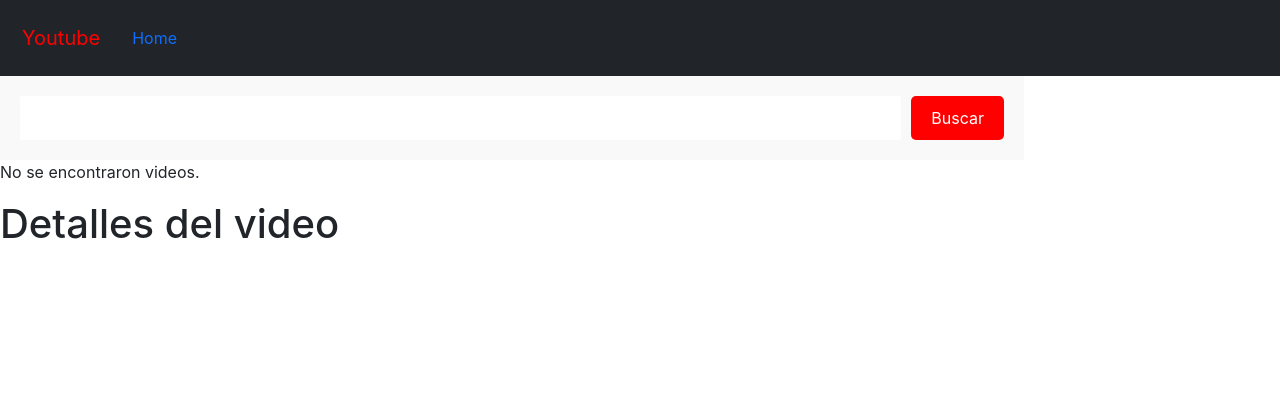
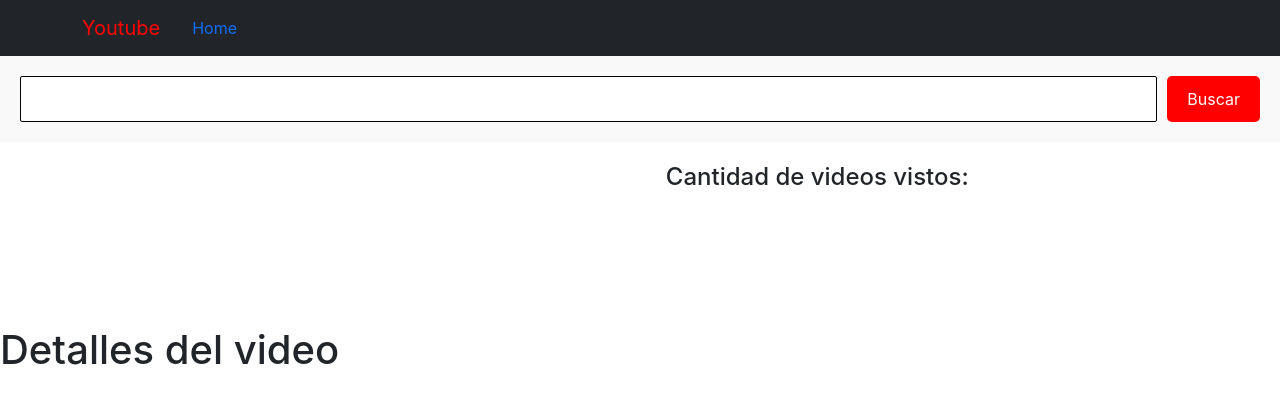
Before and after one commit to FelipeH99/ReactYoutube, a React (Create React App) app in the folder reactyt-app/: page /Home in a window 1280 px wide. Shown: the top 404 px of the page. Built offline with nearby package versions, Linux system fonts and the light colour scheme.

Commit message:
arreglos grid

```diff
--- a/reactyt-app/src/App.css
+++ b/reactyt-app/src/App.css
@@ -1,29 +1,9 @@
-.App {
-  text-align: center;
-  width: 100%;
-  height: 100%;
-  background-color: rgba(116, 219, 250, 0.327);
-}
-
-.App-logo {
-  height: 40vmin;
-  pointer-events: none;
-}
-
 @media (prefers-reduced-motion: no-preference) {
   .App-logo {
     animation: App-logo-float infinite 3s ease-in-out;
   }
 }
 
-.App-header {
-  min-height: 100vh;
-  display: flex;
-  flex-direction: column;
-  align-items: center;
-  justify-content: center;
-  font-size: calc(10px + 2vmin);
-}
 
 .App-link {
   color: rgb(112, 76, 182);
@@ -33,9 +13,11 @@
   0% {
     transform: translateY(0);
   }
+
   50% {
     transform: translateY(10px);
   }
+
   100% {
     transform: translateY(0px);
   }
--- a/reactyt-app/src/features/YoutubePlayer/YoutubePlayer.css
+++ b/reactyt-app/src/features/YoutubePlayer/YoutubePlayer.css
@@ -1,3 +1,11 @@
 .ytp-cued-thumbnail-overlay-image {
     border-radius: 3px;
 }
+
+.ytp-cued-thumbnail-overlay-image {
+    border-radius: 3px;
+}
+
+.ytp-cued-thumbnail-overlay-image {
+    border-radius: 3px;
+}
--- a/reactyt-app/src/features/YoutubePlayer/YoutubePlayer.jsx
+++ b/reactyt-app/src/features/YoutubePlayer/YoutubePlayer.jsx
@@ -3,12 +3,12 @@ import YouTube from 'react-youtube';
 import './YoutubePlayer.css';
 
 
-const YouTubePlayer = ({videoId}) => {
+const YouTubePlayer = ({ videoId }) => {
     const opts = {
-        height: '390',
-        width: '640',
+        height: 'auto',
+        width: '75%',
         playerVars: {
-            autoplay: 0 ,
+            autoplay: 0,
         },
     };
 
--- a/reactyt-app/src/features/YoutubeSearch/YoutubeSearch.css
+++ b/reactyt-app/src/features/YoutubeSearch/YoutubeSearch.css
@@ -3,7 +3,7 @@
     justify-content: center;
     padding: 20px;
     background-color: #f9f9f9;
-    width: 80%;
+    width: 100%;
 }
 
 .SearchForm input {
@@ -24,34 +24,141 @@
 }
 
 .VideoContainer {
-    display: flex;
-    justify-content: space-between;
-    width: 70%;
+    display: grid;
+    grid-template-columns: 60% 40%;
+    gap: 20px;
+    width: 200%;
     margin: 0 auto;
     margin-top: 5%;
+
 }
 
-.MainVideo {
-    flex: 70%;
-    margin-right: 10px;
+.yt {
+    display: flex;
+    justify-content: center;
+    align-items: center;
+    grid-area: video;
+    width: 100%;
+    max-width: 100%;
+}
+
+.yt>iframe {
+    aspect-ratio: 16/9;
+    max-width: 100% !important;
+    max-height: 100% !important;
+    min-height: 600px;
+    height: 100%;
+    width: auto;
+}
+
+.videoData {
+    grid-area: data;
+    word-wrap: break-word;
+    max-width: 100%;
+    padding: 0.3rem;
+}
+
+.SearchForm>input {
+    border: 1px solid black;
+}
+
+.videoData>button {
+    width: 100%;
+}
+
+.mainContent {
+    display: grid;
+    grid-template-areas:
+        "video video side"
+        "video video side"
+        "video video side"
+        "data data side";
+    row-gap: 1rem;
+    column-gap: 2rem;
+    padding: 1rem;
+    width: 100%;
+    max-width: 100vw;
 }
 
 .SideVideos {
-    display: flex;
-    flex-direction: column;
-    justify-content: flex-start;
-    flex: 30%;
+    display: grid;
+    grid-template-rows: repeat(3, 1fr);
+    height: fit-content;
+    grid-area: side;
+    row-gap: 1rem;
+    padding: 0.3rem;
 }
+
+.sideVideo {
+    display: grid;
+    grid-template-areas: "image title";
+    align-items: center;
+    max-width: 100%;
+}
+
+.sideVideo>img {
+    height: 100%;
+    width: auto;
+    grid-area: image;
+    aspect-ratio: 16/9;
+}
+
+.sideVideo>span {
+    font-size: 1.2rem;
+    font-weight: bold;
+    color: #000;
+    grid-area: title;
+}
+
+
 
 .VideoPlayer {
     width: 100%;
-    height: 50%;
+    height: 100%;
     /* Ajusta esto según tus necesidades */
     margin-bottom: 20px;
 }
 
+.VideoPlayer img {
+    width: 25%;
+    height: 60%;
+    border-radius: 2px;
+}
+
 .VideoPlayer iframe {
     width: 100%;
-    height: 40%;
+    height: 100%;
     border-radius: 2px;
 }
+
+/* Media query for screens smaller than 600px */
+@media (max-width: 600px) {
+
+    .yt>iframe {
+
+        min-height: auto;
+
+    }
+
+    .mainContent {
+        padding: 0;
+        grid-template-areas:
+            "video"
+            "data"
+            "side";
+        ;
+    }
+
+    .sideVideo {
+        grid-template-areas:
+            "image"
+            "title";
+    }
+
+    .sideVideo>img {
+        height: auto;
+        width: 100%;
+        grid-area: image;
+        aspect-ratio: 16/9;
+    }
+}
--- a/reactyt-app/src/features/YoutubeSearch/YoutubeSearch.jsx
+++ b/reactyt-app/src/features/YoutubeSearch/YoutubeSearch.jsx
@@ -5,7 +5,8 @@ import './YoutubeSearch.css';
 const YouTubeSearch = () => {
     const [query, setQuery] = useState('');
     const [videos, setVideos] = useState([]);
-    const [error , setError] = useState(false);
+    const [mainVideo, setMainVideo] = useState(null);
+    const [error, setError] = useState(false);
 
     const handleInputChange = (event) => {
         setQuery(event.target.value);
@@ -14,44 +15,55 @@ const YouTubeSearch = () => {
     const searchVideos = () => {
         fetch(`https://www.googleapis.com/youtube/v3/search?q=${query}&type=video&key=AIzaSyDiwcdrnpEiLrZzpynoIxEB6NgjkZSKS1A&part=snippet`)
             .then(response => response.json())
-            .then(data => setVideos(data.items) )
+            .then(data => {
+                setVideos(data.items);
+                setMainVideo(data.items[0]);
+            })
             .catch(error => {
-                    console.log(error)
-                    setError(true)});
+                console.log(error);
+                setError(true);
+            });
     }
 
+    const handleVideoClick = (video) => {
+        setMainVideo(video);
+    }
+    // className='contSearch'
     return (
-        <div>
+        <>
             <div className='SearchForm'>
                 <input type="text" value={query} onChange={handleInputChange} />
-                <button onClick={()=> {
-                    searchVideos();
-                }}>Buscar</button>
+                <button onClick={searchVideos}>Buscar</button>
             </div>
+            <div className='mainContent'>
+
                 {error && <p>Hubo un error al buscar los videos</p>}
-            {videos && videos.length > 0 ? (
-    <div className='VideoContainer'>
-        <div className='MainVideo'>
-            <YouTubePlayer videoId={videos[0].id.videoId} />
-            <h2>{videos[0].snippet.title}</h2>
-            <button onClick={()=> {} }>Detalles</button>
+                {mainVideo && (
+                    <>
+                        <YouTubePlayer videoId={mainVideo.id.videoId} />
+                        <div className='videoData'>
+                            <h2>{mainVideo.snippet.title}</h2>
+                            <button onClick={() => { }}>Detalles</button>
                         </div>
+                    </>
+
+
+                )}
                 <div className='SideVideos'>
-            {videos.slice(1, 4).map((video, index) => (
-                <div className='VideoPlayer' key={index}>
-                    <YouTubePlayer videoId={video.id.videoId} />
-                    <h2 style={{ fontSize: '1rem'}}>{video.snippet.title}</h2>
+                    {videos && videos.length > 0 && videos.slice(1, 5).map((video, index) => (
+                        index !== 0 && (
+                            <div className='sideVideo' key={index} onClick={() => handleVideoClick(video)}>
+                                <img src={video.snippet.thumbnails.default.url} alt={video.snippet.title} />
+                                <span>{video.snippet.title}</span>
+
                             </div>
 
+                        )
                     ))}
-            <h2 style={{ fontSize: '1.5rem'}}>Cantidad de videos vistos:</h2>
+                    <h2 style={{ fontSize: '1.5rem' }}>Cantidad de videos vistos:</h2>
                 </div>
             </div>
-        ) : (
-            <p>No se encontraron videos.</p>
-        )}
-
-    </div>
+        </>
     );
 }
 
--- a/reactyt-app/src/index.css
+++ b/reactyt-app/src/index.css
@@ -38,6 +38,9 @@ button {
   border: 1px solid #ccc;
 }
 
-.container {
-  margin: 10px;
+
+* {
+
+  box-sizing: border-box;
+
 }
--- a/reactyt-app/src/layout/Layout.css
+++ b/reactyt-app/src/layout/Layout.css
@@ -1,5 +1,5 @@
 .header {
-    position: fixed;
+    position: flex;
     text-align: center;
     z-index: 200;
     color: rgb(12, 124, 223);
--- a/reactyt-app/src/layout/YtLayout.jsx
+++ b/reactyt-app/src/layout/YtLayout.jsx
@@ -7,9 +7,9 @@ import "./Layout.css";
 export default function Layout() {
   return (
     <>
-        <nav class="navbar navbar-dark bg-dark">
+      <nav className="navbar navbar-dark bg-dark">
         <Container>
-            <Navbar.Brand style={{color: 'red'} }>Youtube</Navbar.Brand>
+          <Navbar.Brand style={{ color: 'red' }}>Youtube</Navbar.Brand>
           <Nav className="me-auto">
             <Nav.Link as={Link} to="/">
               Home
```
Also changed, not shown: reactyt-app/public/index.html (+4 -14 lines). Lines whose indentation alone changed are shown as unchanged.
